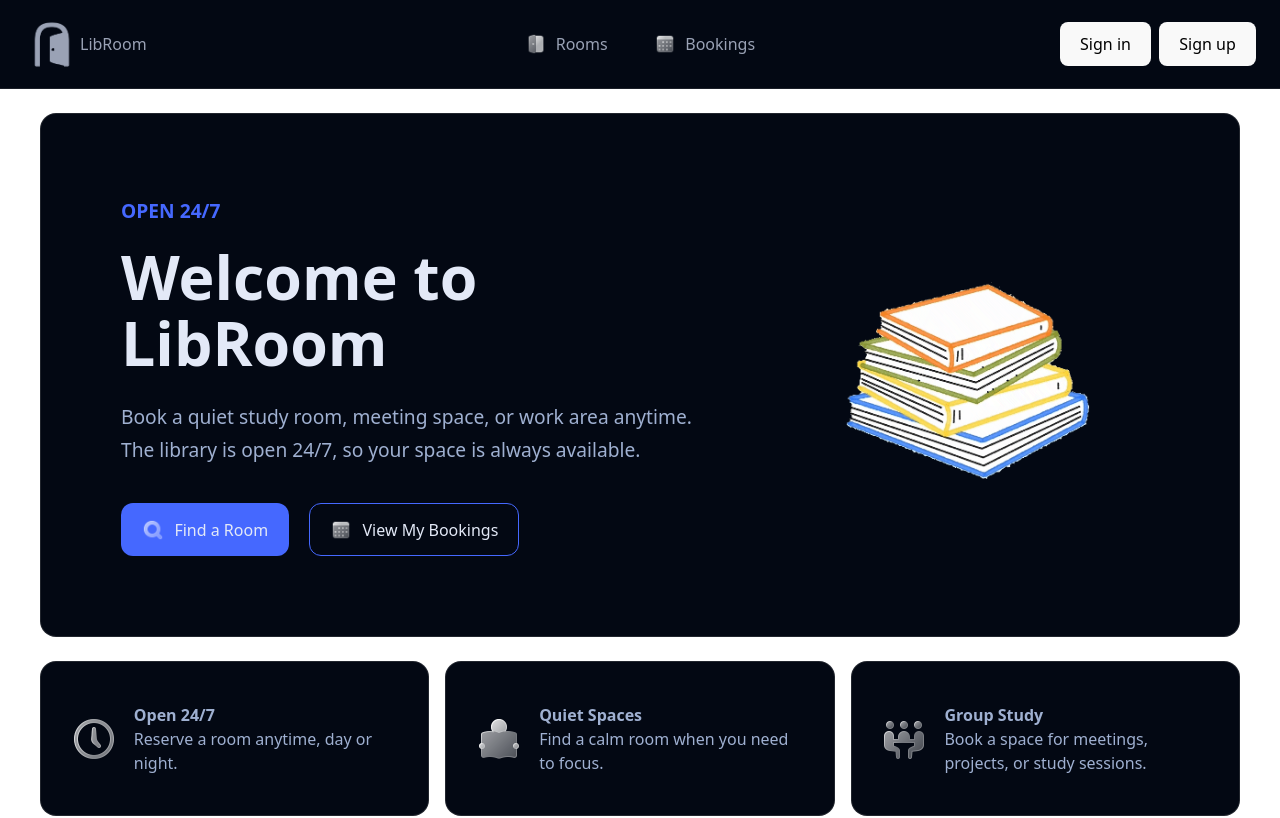
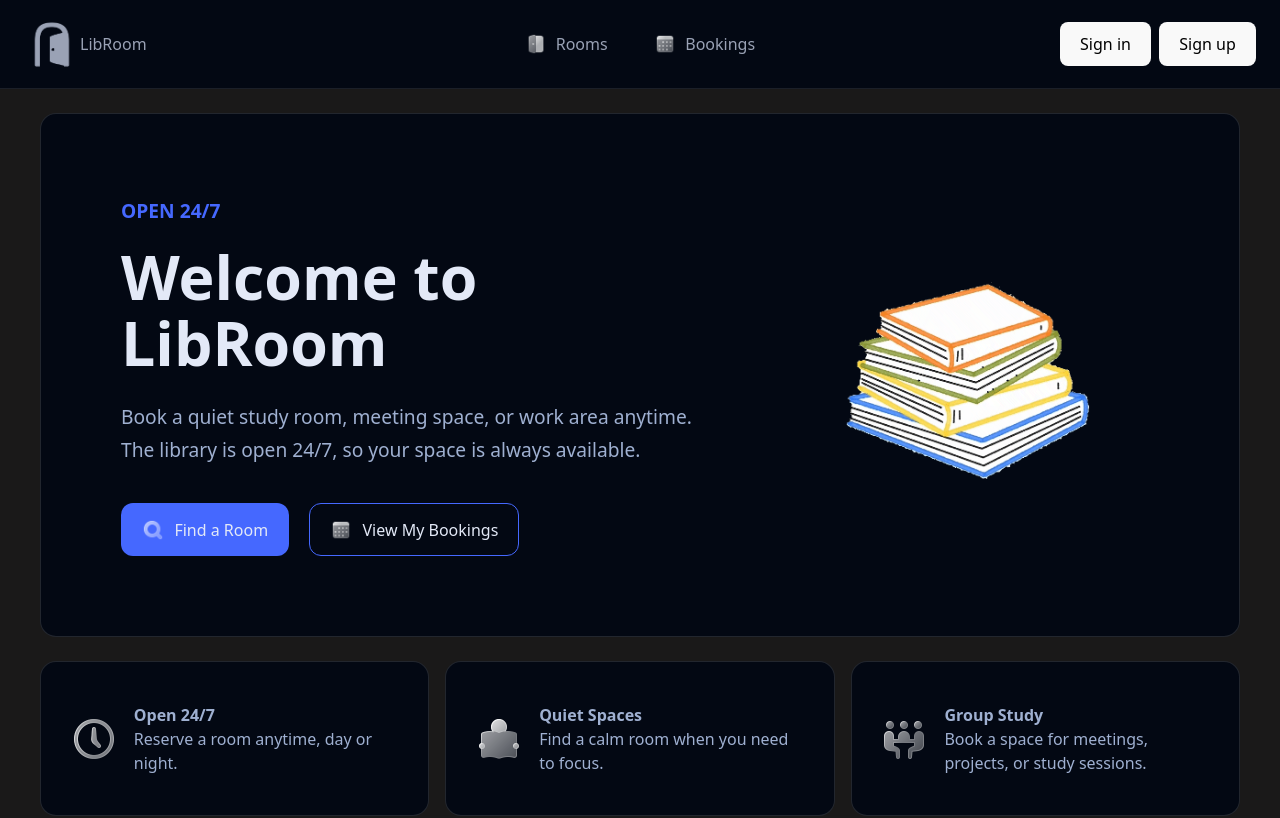
Before and after one commit to AWF-Group13/frontend, a React (Vite) app: page / in a window 1280 px wide. Shown: the top 818 px of the page. Built offline with nearby package versions, Linux system fonts and the light colour scheme; no server answers.

Commit message:
make background consistent

```diff
--- a/src/index.css
+++ b/src/index.css
@@ -54,8 +54,8 @@ button:focus-visible {
 
 @media (prefers-color-scheme: light) {
   :root {
-    color: #213547;
-    background-color: #ffffff;
+    color: rgba(255, 255, 255, 0.87);
+    background-color: #1a1919;
   }
   a:hover {
     color: #747bff;
```
